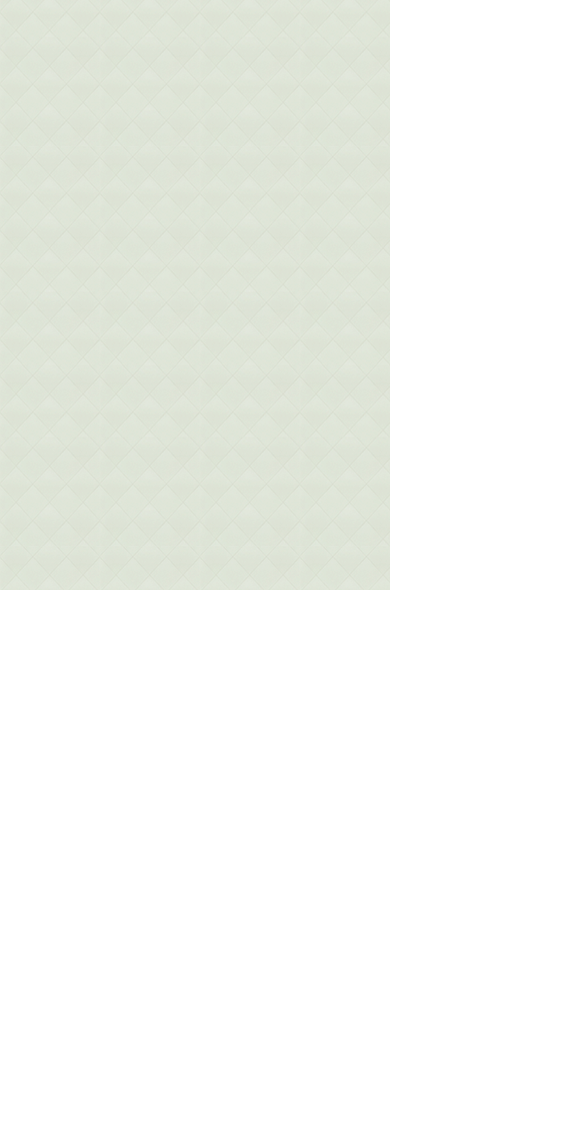
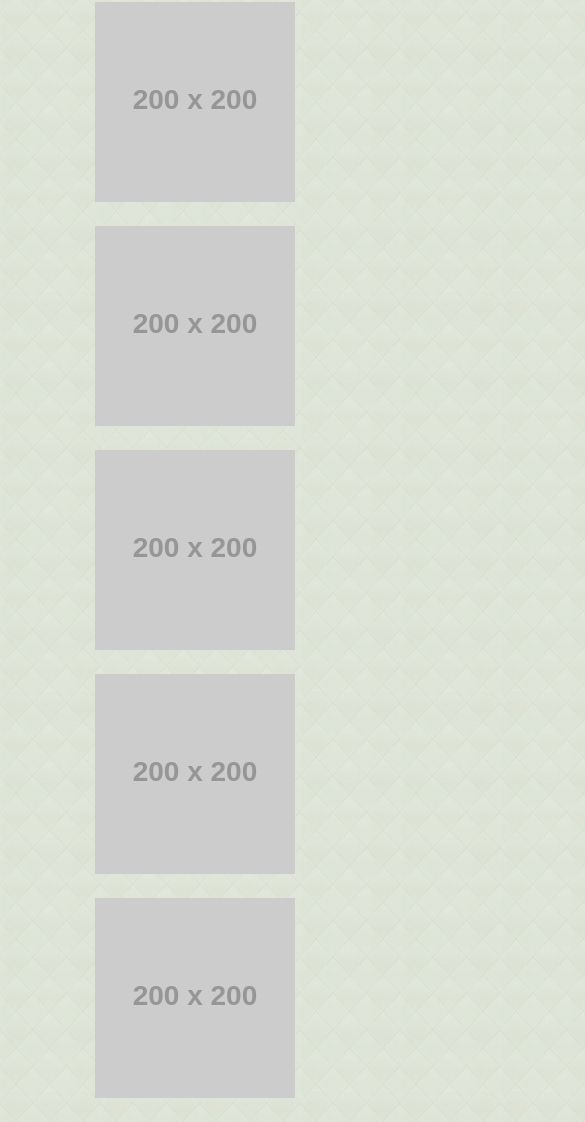
Before and after one commit to BrocDavis/Bootstrap-portfolio, a plain HTML site: page portfolio.html in a window 390 px wide. Shown: the part 254-1376 px from the top of the page, 585 px wide, since content can reach past the window. Before the commit the page ends 844 px from the top, so only its background shows below. Drawn offline with nearby package versions, Linux system fonts and the light colour scheme; placeholder pictures from the web are drawn by us; files whose address does not match are found by name.

Commit message:
added porfolio images into rows and columns with responsiveness for each size of screen width

```diff
--- a/portfolio.html
+++ b/portfolio.html
@@ -32,5 +32,61 @@
           </ul>
         </div>
       </nav>
+<div class="container">
+      <div class="row h-75 justify-content-center align-items-center">
+
+          <div class="col-xs-12 col-sm-12 col-md-12 col-lg-10 py-4 text-center py-4 px-md-5 text-md-left">
+              <h2 class="text-white">Portfolio</h2>
+              <hr class="heavy">
+          </div>
+      </div>
+      <div class="row h-75 justify-content-center align-items-center">
+          <div class="col-auto col-xs-12 col-sm-5 col-md-6 col-lg-5 py-4 px-md-5">
+              <article>
+                  <img src="https://via.placeholder.com/200C/O https://placeholder.com/" class="img-fluid"
+                      alt="My hangman game image">
+
+              </article>
+          </div>
+          <div class="col-auto col-xs-12 col-sm-5 col-md-6 col-lg-5">
+              <article>
+                  <img src="https://via.placeholder.com/200C/O https://placeholder.com/" class="img-fluid"
+                      alt="A image of the RPG game">
+
+              </article>
+          </div>
+      </div>
+      <div class="row h-75 justify-content-center align-items-center">
+          <div class="col-auto col-xs-12 col-sm-5 col-md-6 col-lg-5 py-4 px-md-5">
+              <article>
+                  <img src="https://via.placeholder.com/200C/O https://placeholder.com/" class="img-fluid"
+                      alt="A fun trivia game">
+
+              </article>
+          </div>
+          <div class="col-auto col-xs-12 col-sm-5 col-md-6 col-lg-5">
+              <article>
+                  <img src="https://via.placeholder.com/200C/O https://placeholder.com/" class="img-fluid"
+                      alt="Info widget">
+
+              </article>
+          </div>
+      </div>
+      <div class="row h-75 justify-content-center align-items-center">
+          <div class="col-auto col-xs-12 col-sm-5 col-md-6 col-lg-5 py-4 px-md-5">
+              <article>
+                  <img src="https://via.placeholder.com/200C/O https://placeholder.com/" class="img-fluid"
+                      alt="Rock Paper Scissors image">
+
+              </article>
+          </div>
+
+          <div class="col-xs-12 col-sm-5 col-md-6 col-lg-5">
+              <article>
+
+              </article>
+
+          </div>
+      </div>
 </body>
 </html>
```
